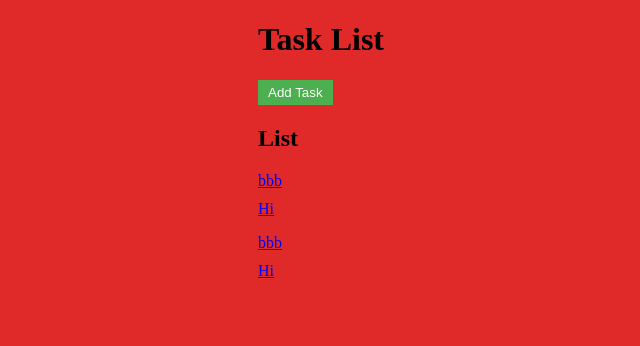
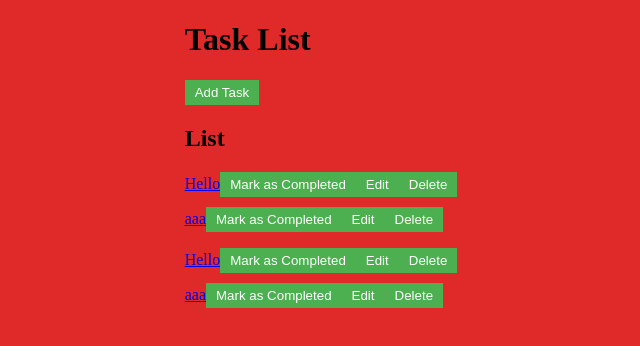
Before and after one commit to MAuriliaTTP/To-Do-List, a React (Vite) app in the folder TDL/: page / in a window 1280 px wide. Shown: the top 346 px of the page, without its empty margins (319-959 px from the left). Built offline with nearby package versions, Linux system fonts and the light colour scheme; data requests are answered from the project's data file.

Commit message:
Delete functionality added

```diff
--- a/TDL/db.json
+++ b/TDL/db.json
@@ -1,16 +1,16 @@
 {
   "tasksList1": [
     {
-      "id": 1688010513887,
-      "title": "bbb",
+      "id": 1688525213711,
+      "title": "Hello",
       "completed": false,
-      "description": "why"
+      "description": ""
     },
     {
-      "id": 1688434931322,
-      "title": "Hi",
+      "id": 1688525875030,
+      "title": "aaa",
       "completed": false,
-      "description": "why"
+      "description": ""
     }
   ]
 }
--- a/TDL/src/App.jsx
+++ b/TDL/src/App.jsx
@@ -61,6 +61,53 @@ const App = () => {
     closeModal();
   };
 
+  const updateTask = (taskId, updatedTaskData, tasks) => {
+    // Send a PATCH request to update the task on the server
+    fetch(`http://localhost:3000/tasksList1/${taskId}`, {
+      method: 'PATCH',
+      headers: {
+        'Content-Type': 'application/json',
+      },
+      body: JSON.stringify(updatedTaskData),
+    })
+      .then((response) => response.json())
+      .then((data) => {
+        // Update the task in the local state
+        const updatedTasks = tasks.map((task) => {
+          if (task.id === taskId) {
+            // Merge the updated data into the existing task object
+            return { ...task, ...updatedTaskData };
+          }
+          return task;
+        });
+        setTasksList1(updatedTasks);
+      })
+      .catch((error) => {
+        console.error('Error updating task:', error);
+      });
+  };
+
+  const deleteTask = (taskId) => {
+    // Remove the task from tasksList1 state and send a DELETE request to delete the task on the server
+    const updatedTasks = tasksList1.filter((task) => task.id !== taskId);
+
+    setTasksList1(updatedTasks);
+
+    fetch(`http://localhost:3000/tasksList1/${taskId}`, {
+      method: 'DELETE',
+    })
+      .then((response) => {
+        if (response.ok) {
+          // Handle the response if needed
+        } else {
+          throw new Error('Error deleting task');
+        }
+      })
+      .catch((error) => {
+        console.error('Error deleting task:', error);
+      });
+  };
+
   const markTaskAsCompleted = (taskId) => {
     // Determine the selected list and update accordingly
     if (selectedList === 'list1') {
@@ -98,14 +145,22 @@ const App = () => {
           </Modal>
         )}
         <h2>List</h2>
-        <TaskList tasks={tasksList1} markTaskAsCompleted={markTaskAsCompleted} />
+        <TaskList
+          tasks={tasksList1}
+          markTaskAsCompleted={markTaskAsCompleted}
+          updateTask={updateTask}
+          deleteTask={deleteTask}
+        />
       </div>
       <Routes>
       <Route
-        path="/"
-        element={<TaskList tasks={tasksList1} markTaskAsCompleted={markTaskAsCompleted} />}
-      />
-      <Route path="/task/:taskId" element={<TaskDetails tasks={tasksList1} />} />
+          path="/"
+          element={<TaskList tasks={tasksList1} />}
+        />
+        <Route
+          path="/task/:taskId"
+          element={<TaskDetails tasks={tasksList1} updateTask={updateTask} deleteTask={deleteTask} />}
+        />
     </Routes>
     </Router>
   );
--- a/TDL/src/TaskDetails.jsx
+++ b/TDL/src/TaskDetails.jsx
@@ -1,18 +1,5 @@
 import React, { useState, useEffect } from 'react';
 import { BrowserRouter as Router, Routes, Route, Link, useParams } from 'react-router-dom';
-
-const TaskList = ({ tasks, markTaskAsCompleted }) => {
-  return (
-    <ul>
-      {tasks.map((task) => (
-        <li key={task.id}>
-          <Link to={`/task/${task.id}`}>{task.title}</Link>
-          <button onClick={() => markTaskAsCompleted(task.id)}>Mark as Completed</button>
-        </li>
-      ))}
-    </ul>
-  );
-};
 
 const TaskDetails = ({ tasks }) => {
   const { taskId } = useParams();
--- a/TDL/src/TaskList.jsx
+++ b/TDL/src/TaskList.jsx
@@ -2,13 +2,15 @@ import React from 'react';
 import TaskItem from './TaskItem';
 import { Link } from 'react-router-dom';
 
-const TaskList = ({ tasks, markTaskAsCompleted }) => {
+const TaskList = ({ tasks, markTaskAsCompleted, deleteTask, updateTask }) => {
   return (
     <ul>
       {tasks.map((task) => (
         <li key={task.id}>
           <Link to={`/task/${task.id}`}>{task.title}</Link>
-          {console.log(task.id)}
+          <button onClick={() => markTaskAsCompleted(task.id)}>Mark as Completed</button>
+          <button onClick={() => updateTask(task.id)}>Edit</button>
+          <button onClick={() => deleteTask(task.id)}>Delete</button>
         </li>
       ))}
     </ul>
```
